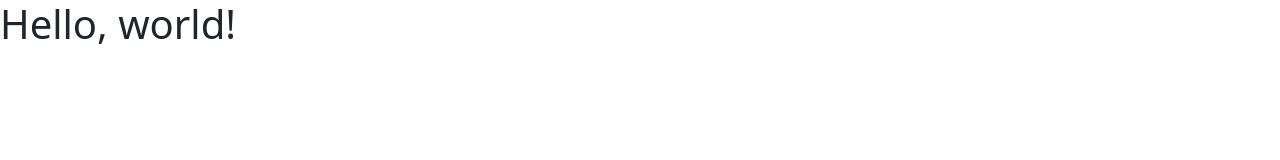
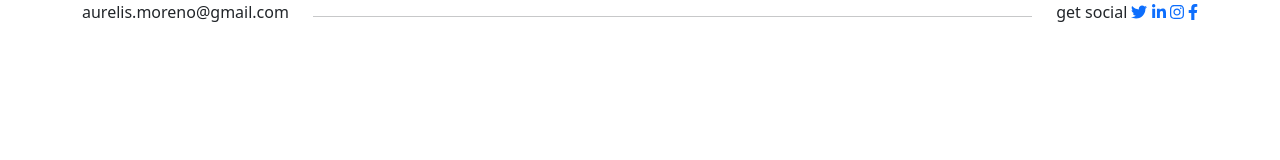
Before and after one commit to aurelismoreno/aurelis_portafolio, a plain HTML site: page index.html in a window 1280 px wide. Drawn offline with nearby package versions, Linux system fonts and the light colour scheme.

Commit message:
add social media bar

```diff
--- a/index.html
+++ b/index.html
@@ -7,12 +7,24 @@
 
     <!-- Bootstrap CSS -->
     <link href="https://cdn.jsdelivr.net/npm/bootstrap@5.1.3/dist/css/bootstrap.min.css" rel="stylesheet" integrity="sha384-1BmE4kWBq78iYhFldvKuhfTAU6auU8tT94WrHftjDbrCEXSU1oBoqyl2QvZ6jIW3" crossorigin="anonymous">
+    <link rel="stylesheet" href="https://cdnjs.cloudflare.com/ajax/libs/font-awesome/6.1.1/css/all.min.css" integrity="sha512-KfkfwYDsLkIlwQp6LFnl8zNdLGxu9YAA1QvwINks4PhcElQSvqcyVLLD9aMhXd13uQjoXtEKNosOWaZqXgel0g==" crossorigin="anonymous" referrerpolicy="no-referrer" />
 
     <title>Hello, world!</title>
   </head>
   <body>
-    <h1>Hello, world!</h1>
-
+      <div class="container">
+        <div class="row">
+            <div class="col-auto">aurelis.moreno@gmail.com</div>
+            <div class="col"><hr></div>
+            <div class="col-auto">
+                <span>get social</span>
+                <a href="#"><i class="fa-brands fa-twitter"></i></a>
+                <a href="#"><i class="fa-brands fa-linkedin-in"></i></a>
+                <a href="#"><i class="fa-brands fa-instagram"></i></a>
+                <a href="#"><i class="fa-brands fa-facebook-f"></i></a>
+            </div>
+        </div>
+      </div>
     <!-- Optional JavaScript; choose one of the two! -->
 
     <!-- Option 1: Bootstrap Bundle with Popper -->
@@ -23,5 +35,9 @@
     <script src="https://cdn.jsdelivr.net/npm/@popperjs/core@2.10.2/dist/umd/popper.min.js" integrity="sha384-7+zCNj/IqJ95wo16oMtfsKbZ9ccEh31eOz1HGyDuCQ6wgnyJNSYdrPa03rtR1zdB" crossorigin="anonymous"></script>
     <script src="https://cdn.jsdelivr.net/npm/bootstrap@5.1.3/dist/js/bootstrap.min.js" integrity="sha384-QJHtvGhmr9XOIpI6YVutG+2QOK9T+ZnN4kzFN1RtK3zEFEIsxhlmWl5/YESvpZ13" crossorigin="anonymous"></script>
     -->
+    <script src="https://cdnjs.cloudflare.com/ajax/libs/font-awesome/6.1.1/js/all.min.js" integrity="sha512-6PM0qYu5KExuNcKt5bURAoT6KCThUmHRewN3zUFNaoI6Di7XJPTMoT6K0nsagZKk2OB4L7E3q1uQKHNHd4stIQ==" crossorigin="anonymous" referrerpolicy="no-referrer"></script>
+
+
+
   </body>
 </html>
```
